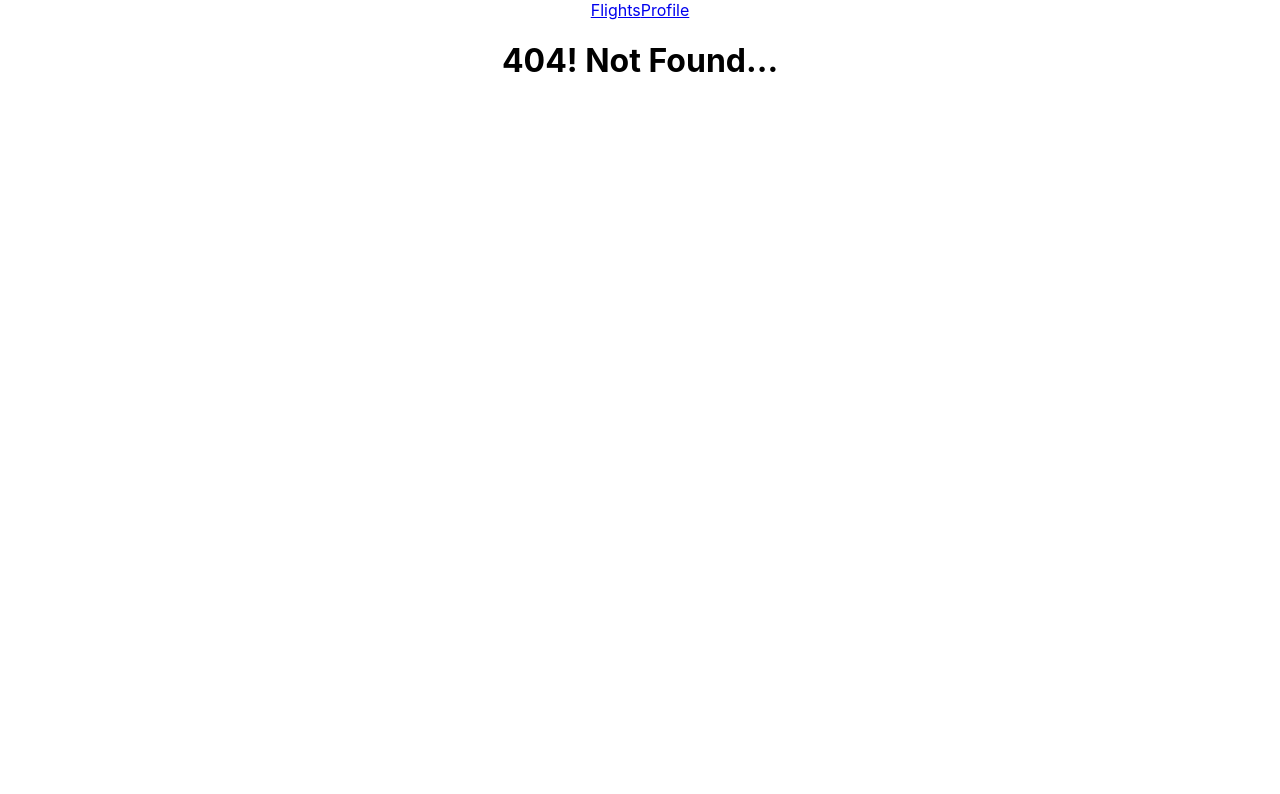
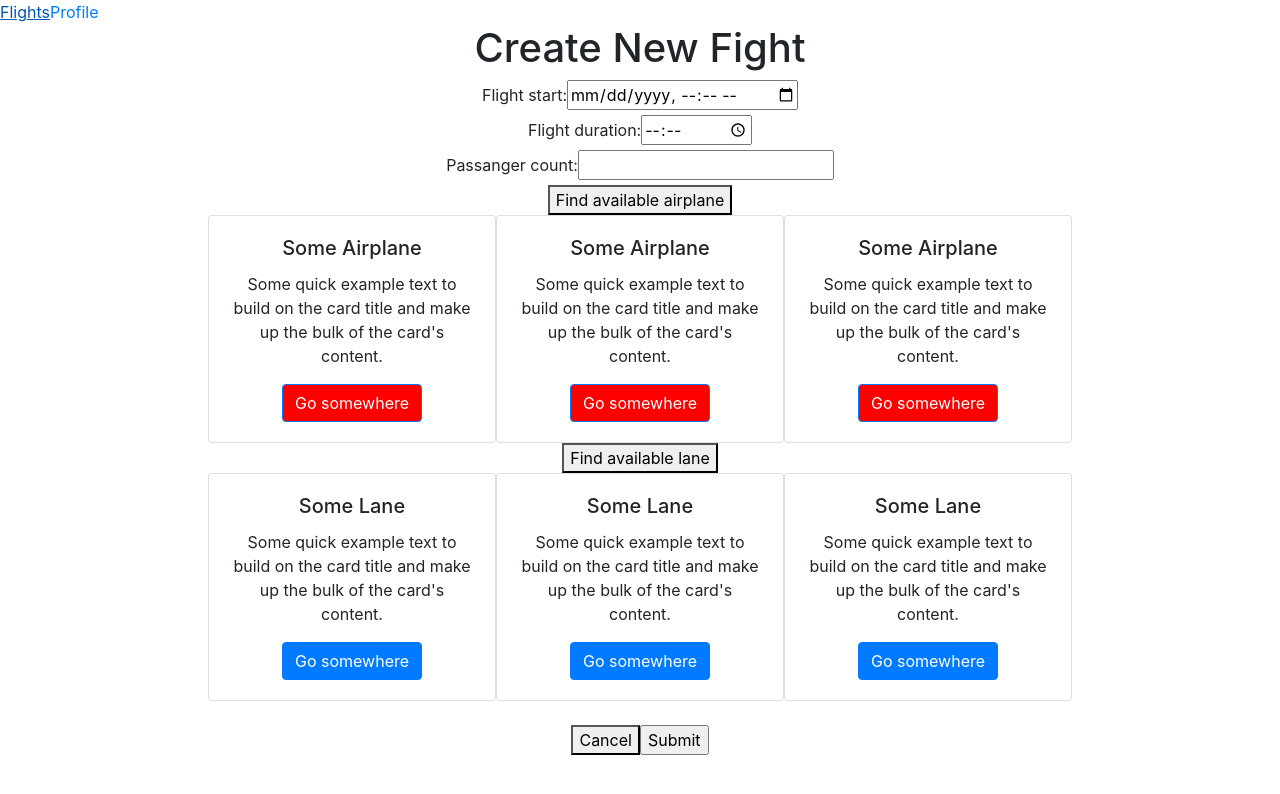
Before and after one commit to Vineti-Internship/group_4_final_project, a React (Create React App) app in the folder client/: page /newflight in a window 1280 px wide. Before the commit this address had no page. Shown: the top 794 px of the page. Built offline with nearby package versions, Linux system fonts and the light colour scheme.

Commit message:
feat(component): NewFlightForm component add dummy data add bootstrap to index.html

```diff
--- a/client/public/index.html
+++ b/client/public/index.html
@@ -5,6 +5,7 @@
     <link rel="shortcut icon" href="%PUBLIC_URL%/favicon.ico">
     <meta name="viewport" content="width=device-width, initial-scale=1, shrink-to-fit=no">
     <meta name="theme-color" content="#000000">
+    <link rel="stylesheet" href="https://stackpath.bootstrapcdn.com/bootstrap/4.1.3/css/bootstrap.min.css" integrity="sha384-MCw98/SFnGE8fJT3GXwEOngsV7Zt27NXFoaoApmYm81iuXoPkFOJwJ8ERdknLPMO" crossorigin="anonymous">
     <!--
       manifest.json provides metadata used when your web app is added to the
       homescreen on Android. See https://developers.google.com/web/fundamentals/web-app-manifest/
@@ -36,5 +37,8 @@
       To begin the development, run `npm start` or `yarn start`.
       To create a production bundle, use `npm run build` or `yarn build`.
     -->
+    <script src="https://code.jquery.com/jquery-3.3.1.slim.min.js" integrity="sha384-q8i/X+965DzO0rT7abK41JStQIAqVgRVzpbzo5smXKp4YfRvH+8abtTE1Pi6jizo" crossorigin="anonymous"></script>
+    <script src="https://cdnjs.cloudflare.com/ajax/libs/popper.js/1.14.3/umd/popper.min.js" integrity="sha384-ZMP7rVo3mIykV+2+9J3UJ46jBk0WLaUAdn689aCwoqbBJiSnjAK/l8WvCWPIPm49" crossorigin="anonymous"></script>
+    <script src="https://stackpath.bootstrapcdn.com/bootstrap/4.1.3/js/bootstrap.min.js" integrity="sha384-ChfqqxuZUCnJSK3+MXmPNIyE6ZbWh2IMqE241rYiqJxyMiZ6OW/JmZQ5stwEULTy" crossorigin="anonymous"></script>
   </body>
 </html>
--- a/client/src/App.js
+++ b/client/src/App.js
@@ -1,6 +1,7 @@
 import React from "react";
 import "./App.css";
 import Flights from "./components/Flights";
+import NewFlightForm from "./components/NewFlightForm";
 import NotFound from "./components/NotFound";
 import {BrowserRouter as Router, Link, Redirect, Route, Switch} from "react-router-dom";
 
@@ -16,6 +17,7 @@ class App extends React.Component {
 						</div>
 						<Switch>
 							<Route exact path = '/flights' render ={()=> <Flights/>} />
+							<Route exact path = '/newflight' render={()=>  <NewFlightForm/>} />
 							<Route exact path = '/' render={()=>  <Redirect to='/flights' />} />
 							<Route path="*" render={() => <NotFound/>} />
 						</Switch>
--- a/client/src/components/Flights/Flights.js
+++ b/client/src/components/Flights/Flights.js
@@ -1,5 +1,6 @@
 import React from "react";
 import Spinner from "../Spinner";
+import {Link} from "react-router-dom";
 
 class Flights extends React.Component {
 	componentWillMount() {
@@ -33,6 +34,7 @@ class Flights extends React.Component {
 							})}
 						</tbody>
 					</table>
+					<Link to="/newflight">+ New Flight</Link>
 				</div>
 			);
 		return <Spinner/>;
--- /dev/null
+++ b/client/src/components/NewFlightForm/NewFlightForm.css
@@ -0,0 +1,11 @@
+.without_ampm::-webkit-datetime-edit-ampm-field {
+  display: none;
+}
+input[type=time]::-webkit-clear-button {
+  -webkit-appearance: none;
+  -moz-appearance: none;
+  -o-appearance: none;
+  -ms-appearance:none;
+  appearance: none;
+  margin: -10px;
+}
--- /dev/null
+++ b/client/src/components/NewFlightForm/NewFlightForm.js
@@ -0,0 +1,57 @@
+import React from "react";
+import "./NewFlightForm.css";
+
+class NewFlightForm extends React.Component {
+	render() {
+		return (
+			<div className="new-flight-form">
+				<h1>Create New Fight</h1>
+				<form>
+					<label>Flight start:</label>
+					<input type="datetime-local"/>
+					<br/>
+					<label>Flight duration:</label>
+					<input type="time" class="without_ampm" />
+					<br/>
+					<label>Passanger count:</label>
+					<input type="number"/>
+					<br/>
+					<button>Find available airplane</button>
+					<div className="found-airplanes">
+						{Array(3).fill(0).map(() =>{
+							return (
+								<div className="card" style={{width:"18rem", display:"inline-block"}}>
+									<div className="card-body">
+										<h5 className="card-title">Some Airplane</h5>
+										<p className="card-text">Some quick example text to build on the card title and make up the bulk of the card's content.</p>
+										<a href="#" className="btn btn-primary" style={{backgroundColor:"red"}}>Go somewhere</a>
+									</div>
+								</div>
+							);
+						})}
+					</div>
+					<button>Find available lane</button>
+					<br/>
+					<div className="found-lanes">
+						{Array(3).fill(0).map(() =>{
+							return (
+								<div className="card" style={{width:"18rem", display:"inline-block"}}>
+									<div className="card-body">
+										<h5 className="card-title">Some Lane</h5>
+										<p className="card-text">Some quick example text to build on the card title and make up the bulk of the card's content.</p>
+										<a href="#" className="btn btn-primary">Go somewhere</a>
+									</div>
+								</div>
+							);
+						})}
+					</div>
+					<br/>
+					<button>Cancel</button>
+					<input type="submit"/>
+				</form>
+			</div>
+		);
+	}
+}
+
+export default NewFlightForm;
--- /dev/null
+++ b/client/src/components/NewFlightForm/index.js
@@ -0,0 +1 @@
+export { default } from "./NewFlightForm";
```
